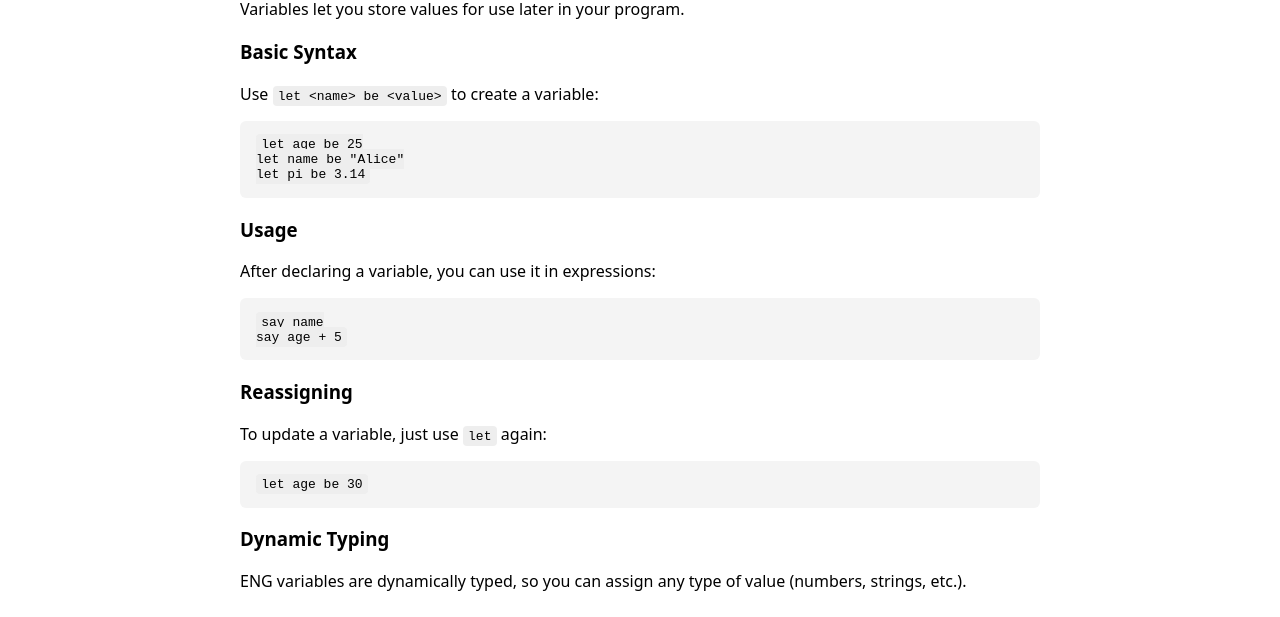
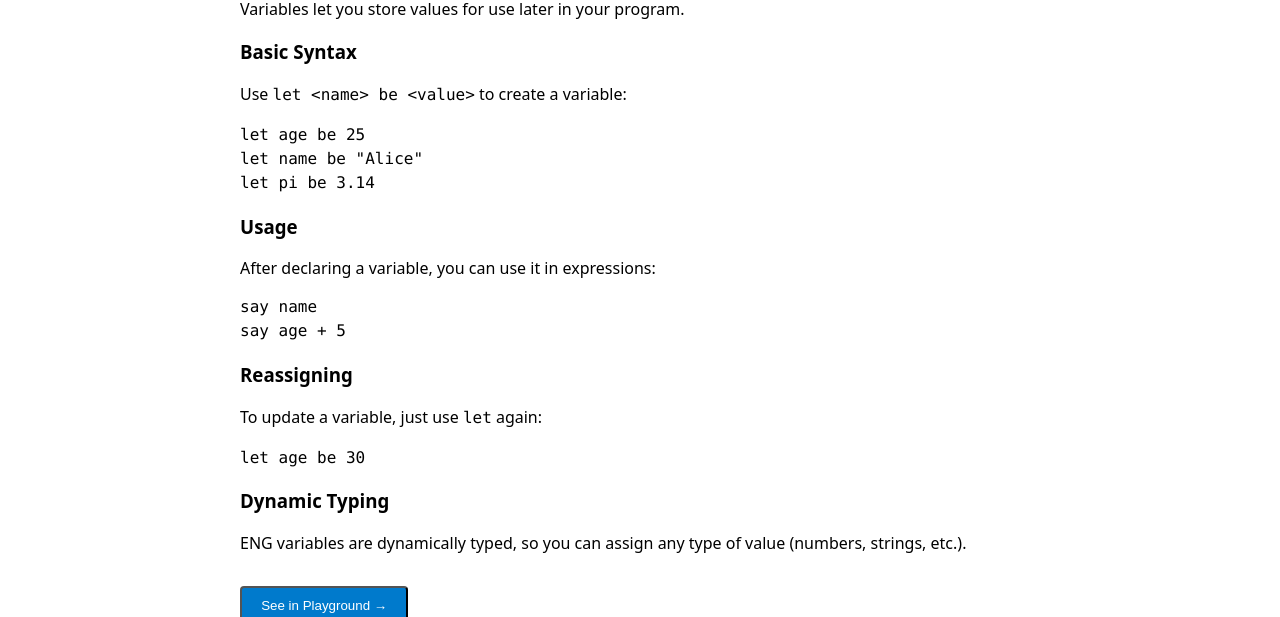
Before and after one commit to Ashwanth-cod/ENG, a plain HTML site: page docs/syntax-variables.html in a window 1280 px wide. Shown: the part 183-800 px from the top of the page. Drawn offline with Linux system fonts and the light colour scheme.

Commit message:
variables and test

```diff
--- a/docs/syntax-variables.html
+++ b/docs/syntax-variables.html
@@ -68,19 +68,18 @@
       margin-top: 0;
     }
 
-    code {
-      background: #eee;
-      padding: 0.2em 0.4em;
-      border-radius: 4px;
-      font-family: monospace;
-    }
+    pre, code {
+  font-family: ui-monospace, SFMono-Regular, Consolas, "Liberation Mono", Menlo, monospace;
+  white-space: pre;
+  line-height: 1.5;
+}
 
-    pre {
-      background: #f4f4f4;
-      padding: 1rem;
-      border-radius: 6px;
-      overflow-x: auto;
-    }
+
+@media (prefers-color-scheme: dark) {
+  pre {
+    background: rgba(255, 255, 255, 0.05);
+  }
+}
 
     .btn {
       display: inline-block;
@@ -160,8 +159,16 @@ say age + 5</code></pre>
     <h3>Dynamic Typing</h3>
     <p>ENG variables are dynamically typed, so you can assign any type of value (numbers, strings, etc.).</p>
 
-    <a class="btn" href="playground.html#code=let%20name%20be%20%22Alice%22%0Asay%20%22Hello%2C%20%22%20%2B%20name">See in Playground →</a>
+    <button class="btn" onclick="openInPlayground()">See in Playground →</button>
   </main>
+
+    <script>
+  function openInPlayground() {
+    const code = `let x be 10\nsay x\nlet y be x + 5\nsay y`;
+    localStorage.setItem("engCode", code);
+    window.open("../playground.html", "_blank");
+  }
+</script>
 
   <footer>
     <p>© 2025 ENG Language. Built with ❤️ for learning and creativity.</p>
```
Also changed, not shown: docs/playground.html (+11 -4 lines).
